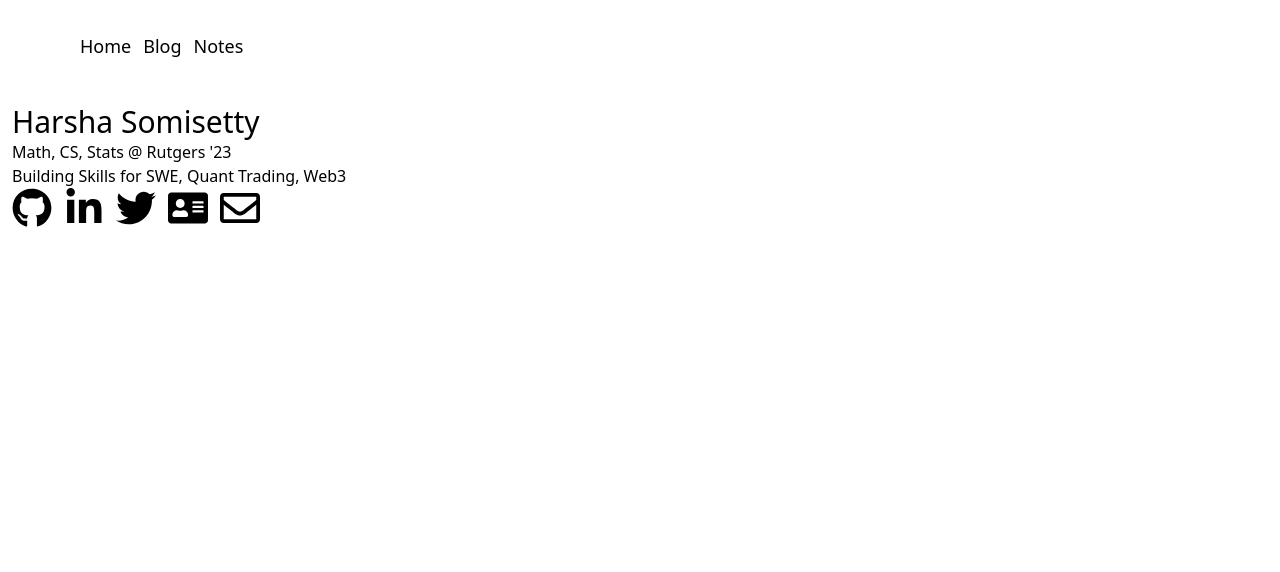
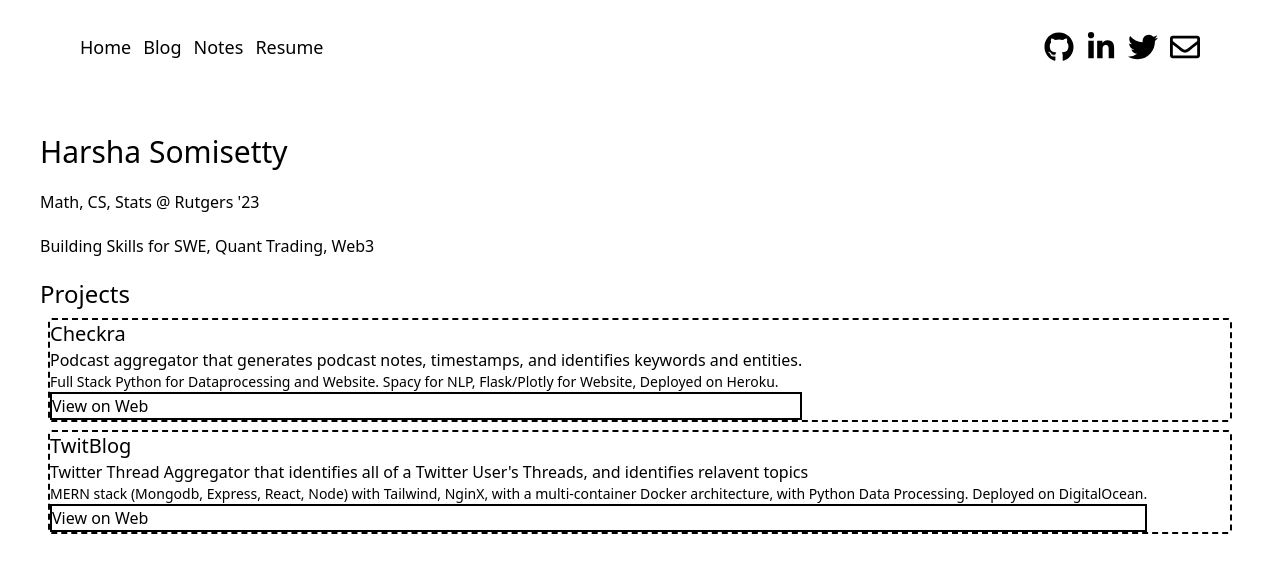
Before and after one commit to harshasomisetty/personal_website, a Gatsby site: page / in a window 1280 px wide. Built offline with nearby package versions, Linux system fonts and the light colour scheme; Gatsby itself is replaced by a stand-in of ours.

Commit message:
added projects and cards, basic intro, fixed toolbar

```diff
--- a/src/components/Layout.js
+++ b/src/components/Layout.js
@@ -1,5 +1,7 @@
 import React from "react";
 import {Link} from "gatsby";
+import Social from "../components/Social.js";
+import resume from "../../static/Harsha-Somisetty-Resume.pdf";
 
 const Layout = ({children}) => {
   const linkStyle = `
@@ -16,8 +18,8 @@ const Layout = ({children}) => {
   //   `;
   return (
     <div>
-      <nav className="flex sm:justify-between justify-around items-center lg:px-20 sm:px-6 py-8">
-        {/* <h3 className={logoStyle}>HealthRoom</h3> */}
+      <div className="flex flex-row justify-between lg:px-20 sm:px-6 py-8">
+        <nav className="flex sm:justify-between justify-around items-center ">
           <ul className={linkStyle}>
             <li>
               <Link to="/">Home</Link>
@@ -28,8 +30,14 @@ const Layout = ({children}) => {
             <li>
               <Link to="/notes">Notes</Link>
             </li>
+            <li>
+              {" "}
+              <a href={resume}>Resume</a>
+            </li>
           </ul>
         </nav>
+        <Social size={30} />
+      </div>
 
       <main>{children}</main>
 
--- /dev/null
+++ b/src/components/Project-Card.js
@@ -0,0 +1,21 @@
+import React from "react";
+
+const ProjectCard = ({link, title, description, tech, location, image}) => {
+  return (
+    <div className="flex flex-row border-2 border-dashed rounded border-black antialiased m-2">
+      <a href={"http://" + link}>
+        <div className="flex flex-col ">
+          <h3>{title}</h3>
+          <p className="">{description}</p>
+          <p className="text-sm">{tech}</p>
+          <div className="w-30 border-2 border-black">
+            <p>View on {location}</p>
+          </div>
+        </div>
+        <div>{/* <img alt={title + " demo"} src={image} /> */}</div>
+      </a>
+    </div>
+  );
+};
+
+export default ProjectCard;
--- /dev/null
+++ b/src/components/Projects.js
@@ -0,0 +1,40 @@
+import React from "react";
+import ProjectCard from "../components/Project-Card.js";
+
+const Projects = () => {
+  return (
+    <div className="flex flex-col">
+      <div>
+        <h2>Projects</h2>
+      </div>
+      <div>
+        <ProjectCard
+          link={"checkra.xyz"}
+          title={"Checkra"}
+          description={
+            "Podcast aggregator that generates podcast notes, timestamps, and identifies keywords and entities."
+          }
+          location={"Web"}
+          tech={
+            "Full Stack Python for Dataprocessing and Website. Spacy for NLP, Flask/Plotly for Website, Deployed on Heroku."
+          }
+          image={"checkra"}
+        />
+        <ProjectCard
+          link={"twitblog.xyz"}
+          title={"TwitBlog"}
+          description={
+            "Twitter Thread Aggregator that identifies all of a Twitter User's Threads, and identifies relavent topics"
+          }
+          location={"Web"}
+          tech={
+            "MERN stack (Mongodb, Express, React, Node) with Tailwind, NginX, with a multi-container Docker architecture, with Python Data Processing. Deployed on DigitalOcean."
+          }
+          image={"twitblog"}
+        />
+      </div>
+    </div>
+  );
+};
+
+export default Projects;
--- a/src/components/Social.js
+++ b/src/components/Social.js
@@ -1,11 +1,5 @@
 import React from "react";
-import {
-  FaGithub,
-  FaLinkedinIn,
-  FaTwitter,
-  FaRegEnvelope,
-  FaAddressCard,
-} from "react-icons/fa";
+import {FaGithub, FaLinkedinIn, FaTwitter, FaRegEnvelope} from "react-icons/fa";
 
 const SocialIcon = ({icon, link_text}) => {
   return (
@@ -15,9 +9,7 @@ const SocialIcon = ({icon, link_text}) => {
   );
 };
 
-const size = 40;
-
-const Social = () => {
+const Social = ({size = 40}) => {
   return (
     <div className="flex flex-row space-x-3">
       <SocialIcon
@@ -34,12 +26,6 @@ const Social = () => {
         link_text={"https://www.twitter.com/HarshaSomisetty"}
       />
       <SocialIcon
-        icon={<FaAddressCard size={size} />}
-        link_text={
-          "https://docs.google.com/document/d/1GccuGcXmZ6tDAI0Y_svTLM5yTiuQJBqra5AY8o4xE2g/edit"
-        }
-      />
-      <SocialIcon
         icon={<FaRegEnvelope size={size} />}
         link_text={"mailto: hs884@scarletmail.rutgers.edu"}
       />
--- a/src/content/main.mdx
+++ b/src/content/main.mdx
@@ -1,6 +1,5 @@
 ---
 title: about
-date: 2019-01-29
 ---
 # Harsha Somisetty
 
--- a/src/pages/index.js
+++ b/src/pages/index.js
@@ -1,18 +1,20 @@
 import React from "react";
 import {graphql} from "gatsby";
+import {MDXRenderer, MDXProvider} from "gatsby-plugin-mdx";
 import Layout from "../components/Layout";
-// import Header from "../components/Header";
-import Social from "../components/Social.js";
-import {MDXRenderer} from "gatsby-plugin-mdx";
+import Projects from "../components/Projects.js";
+
 export default function Home({data}) {
-  // const {title, description} = data.site.siteMetadata;
-  const post = data.mdx;
+  const about = data.about;
+  console.log(about.body);
+  // const projects = data.projects;
 
   return (
     <Layout>
-      <div className="m-3">
-        <MDXRenderer>{post.body}</MDXRenderer>
-        <Social />
+      <div className="m-10 flex flex-col space-y-5">
+        <MDXRenderer>{about.body}</MDXRenderer>
+        <Projects />
+        {/* <MDXRenderer>{projects.body}</MDXRenderer> */}
       </div>
     </Layout>
   );
@@ -20,7 +22,7 @@ export default function Home({data}) {
 
 export const pageQuery = graphql`
   query IndexQuery {
-    mdx(frontmatter: {title: {eq: "about"}}) {
+    about: mdx(frontmatter: {title: {eq: "about"}}) {
       id
       body
     }
--- /dev/null
+++ b/src/pages/notes.js
@@ -0,0 +1,7 @@
+import React from "react";
+import Layout from "../components/Layout";
+import {graphql, Link} from "gatsby";
+
+export default function Notes() {
+  return <p>under construction</p>;
+}
```
Also changed, not shown: 1 other file. Lines whose indentation alone changed are shown as unchanged.
